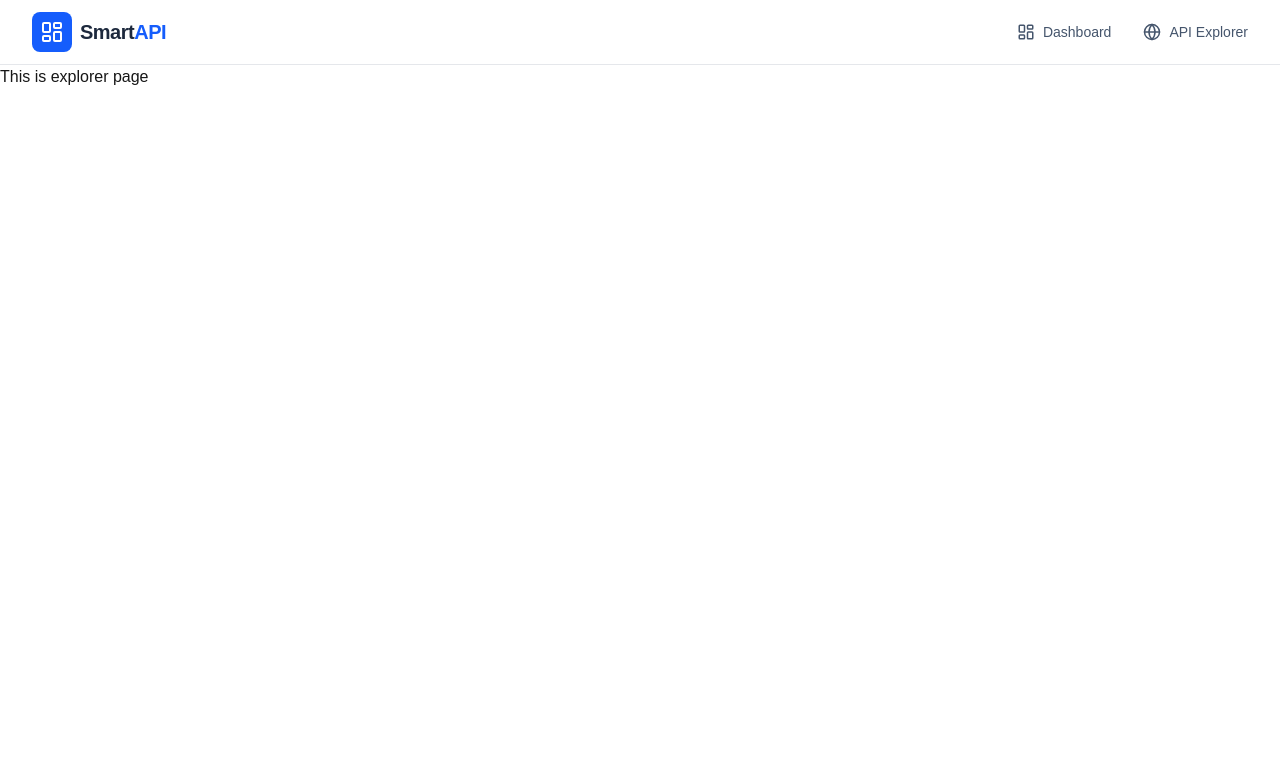
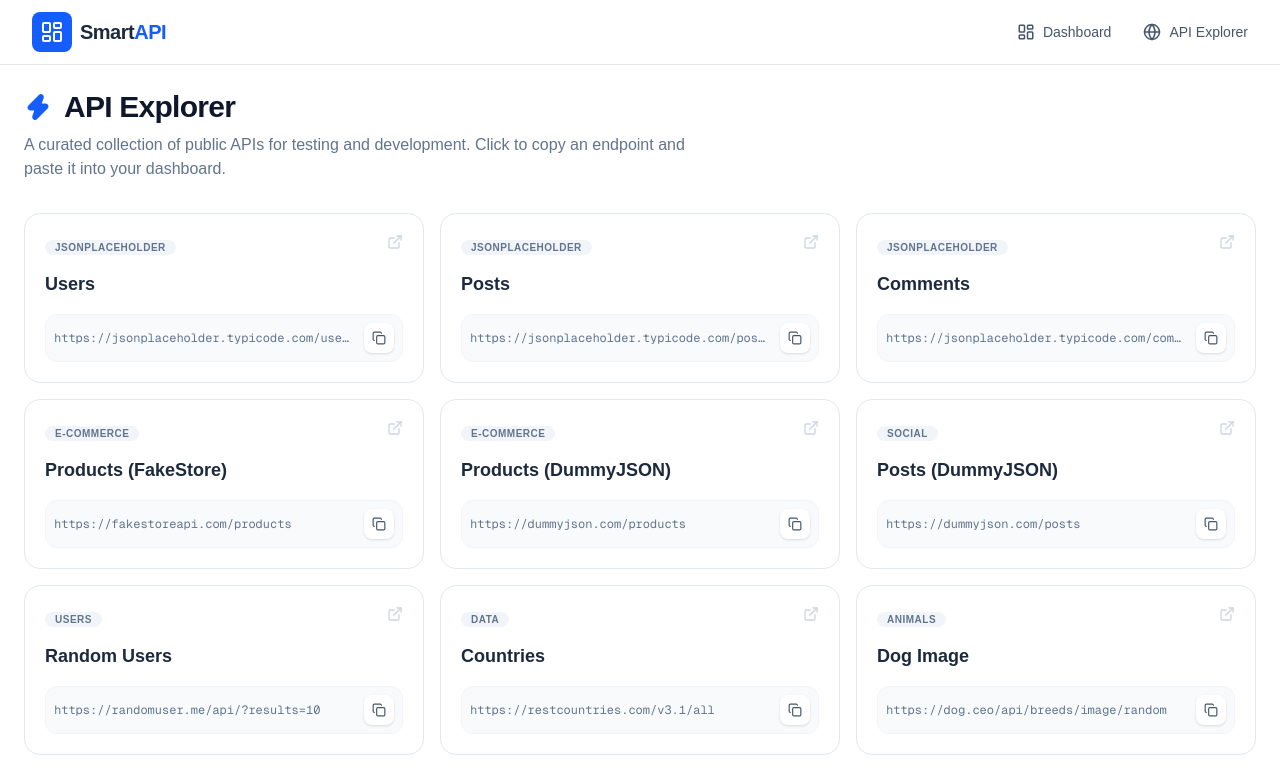
Before and after one commit to codeHasib/typescript-api-dashboard, a Next.js app: page /explorer in a window 1280 px wide. Shown: the top 770 px of the page. Built offline with nearby package versions, Linux system fonts and the light colour scheme.

Commit message:
add api explorer page with bunch of free apis

```diff
--- a/app/components/DataDisplay.tsx
+++ b/app/components/DataDisplay.tsx
@@ -27,7 +27,7 @@ const DataDisplay = ({ data }: Props) => {
   const dataItems = isArray ? data : [data];
 
   return (
-    <div className="space-y-8">
+    <div className="space-y-8 pb-10">
       {/* Header Info */}
       <div className="flex items-center justify-between px-2">
         <div className="flex items-center gap-2">
--- a/app/explorer/page.tsx
+++ b/app/explorer/page.tsx
@@ -1,5 +1,154 @@
+"use client";
+
+import { Copy, Check, Globe, Zap, ExternalLink } from "lucide-react";
+import { useState } from "react";
+
 const ExplorerPage = () => {
-  return <div>This is explorer page</div>;
+  const [copiedIndex, setCopiedIndex] = useState<number | null>(null);
+
+  const apiList = [
+    {
+      name: "Users",
+      url: "https://jsonplaceholder.typicode.com/users",
+      category: "JSONPlaceholder",
+    },
+    {
+      name: "Posts",
+      url: "https://jsonplaceholder.typicode.com/posts",
+      category: "JSONPlaceholder",
+    },
+    {
+      name: "Comments",
+      url: "https://jsonplaceholder.typicode.com/comments",
+      category: "JSONPlaceholder",
+    },
+    {
+      name: "Products (FakeStore)",
+      url: "https://fakestoreapi.com/products",
+      category: "E-Commerce",
+    },
+    {
+      name: "Products (DummyJSON)",
+      url: "https://dummyjson.com/products",
+      category: "E-Commerce",
+    },
+    {
+      name: "Posts (DummyJSON)",
+      url: "https://dummyjson.com/posts",
+      category: "Social",
+    },
+    {
+      name: "Random Users",
+      url: "https://randomuser.me/api/?results=10",
+      category: "Users",
+    },
+    {
+      name: "Countries",
+      url: "https://restcountries.com/v3.1/all",
+      category: "Data",
+    },
+    {
+      name: "Dog Image",
+      url: "https://dog.ceo/api/breeds/image/random",
+      category: "Animals",
+    },
+    {
+      name: "Cat Images",
+      url: "https://api.thecatapi.com/v1/images/search",
+      category: "Animals",
+    },
+    {
+      name: "Chuck Norris Joke",
+      url: "https://api.chucknorris.io/jokes/random",
+      category: "Fun",
+    },
+    {
+      name: "Random Joke",
+      url: "https://official-joke-api.appspot.com/random_joke",
+      category: "Fun",
+    },
+    {
+      name: "Crypto Price (Bitcoin)",
+      url: "https://api.coindesk.com/v1/bpi/currentprice.json",
+      category: "Finance",
+    },
+    { name: "Quotes", url: "https://api.quotable.io/random", category: "Text" },
+    {
+      name: "SpaceX Launches",
+      url: "https://api.spacexdata.com/v4/launches",
+      category: "Space",
+    },
+  ];
+
+  const handleCopy = (url: string, index: number) => {
+    navigator.clipboard.writeText(url);
+    setCopiedIndex(index);
+    setTimeout(() => setCopiedIndex(null), 2000);
+  };
+
+  return (
+    <div className="max-w-7xl mx-auto p-6 space-y-8">
+      {/* Header */}
+      <div className="space-y-2">
+        <h1 className="text-3xl font-bold text-slate-900 dark:text-white tracking-tight flex items-center gap-3">
+          <Zap className="text-blue-600 fill-blue-600" size={28} />
+          API Explorer
+        </h1>
+        <p className="text-slate-500 dark:text-slate-400 max-w-2xl">
+          A curated collection of public APIs for testing and development. Click
+          to copy an endpoint and paste it into your dashboard.
+        </p>
+      </div>
+
+      {/* Grid */}
+      <div className="grid grid-cols-1 md:grid-cols-2 lg:grid-cols-3 gap-4">
+        {apiList.map((item, ind) => (
+          <div
+            key={ind}
+            className="group relative bg-white dark:bg-slate-900 border border-slate-200 dark:border-slate-800 rounded-2xl p-5 hover:border-blue-500/50 hover:shadow-lg hover:shadow-blue-500/5 transition-all duration-300"
+          >
+            {/* Category Badge */}
+            <div className="mb-3">
+              <span className="px-2.5 py-0.5 rounded-full text-[10px] font-bold uppercase tracking-wider bg-slate-100 dark:bg-slate-800 text-slate-500 dark:text-slate-400">
+                {item.category}
+              </span>
+            </div>
+
+            <h3 className="text-lg font-bold text-slate-800 dark:text-slate-100 mb-1 group-hover:text-blue-600 transition-colors">
+              {item.name}
+            </h3>
+
+            <div className="flex items-center gap-2 mt-4 bg-slate-50 dark:bg-slate-950 p-2 rounded-xl border border-slate-100 dark:border-slate-800">
+              <code className="text-xs text-slate-500 dark:text-slate-400 truncate flex-1 font-mono">
+                {item.url}
+              </code>
+
+              <button
+                onClick={() => handleCopy(item.url, ind)}
+                className={`p-2 rounded-lg transition-all ${
+                  copiedIndex === ind
+                    ? "bg-emerald-500 text-white"
+                    : "bg-white dark:bg-slate-800 text-slate-600 dark:text-slate-300 shadow-sm hover:scale-105 active:scale-95"
+                }`}
+              >
+                {copiedIndex === ind ? <Check size={14} /> : <Copy size={14} />}
+              </button>
+            </div>
+
+            {/* Subtle external link icon */}
+            <a
+              href={item.url}
+              target="_blank"
+              rel="noreferrer"
+              className="absolute top-5 right-5 text-slate-300 hover:text-blue-500 transition-colors"
+            >
+              <ExternalLink size={16} />
+            </a>
+          </div>
+        ))}
+      </div>
+    </div>
+  );
 };
 
 export default ExplorerPage;
```
